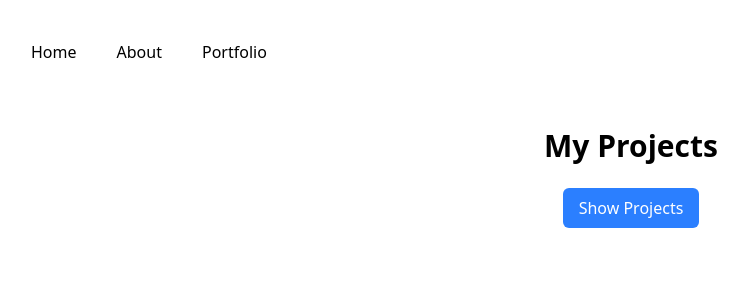
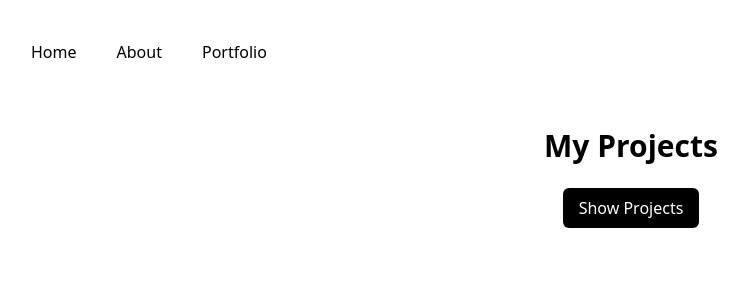
Before and after one commit to raymond-chao/react-project, a React (Vite) app: page /portfolio in a window 1280 px wide. Shown: the top 300 px of the page, without its empty margins (9-757 px from the left). Built offline with nearby package versions, Linux system fonts and the light colour scheme.

Commit message:
button color change

```diff
--- a/src/Pages/Portfolio.jsx
+++ b/src/Pages/Portfolio.jsx
@@ -23,13 +23,14 @@ function Portfolio() {
       <h1 className="text-3xl font-bold mb-6">My Projects</h1>
 
       <button
-        onClick={toggleProjects}
-        className="bg-blue-500 text-white px-4 py-2 rounded-md mb-6"
+      onClick={toggleProjects}
+      className="bg-black text-white px-4 py-2 rounded-md mb-6"
       >
-        {showProjects ? 'Hide Projects' : 'Show Projects'}
+      {showProjects ? 'Hide Projects' : 'Show Projects'}
       </button>
 
       <div className="w-full max-w-4xl space-y-6">
+
         {showProjects && <ProjectsList onProjectClick={handleProjectClick} />}
       </div>
 
```
